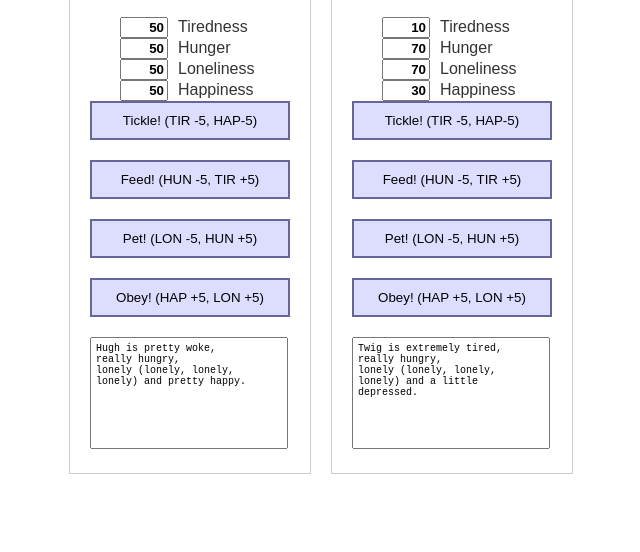
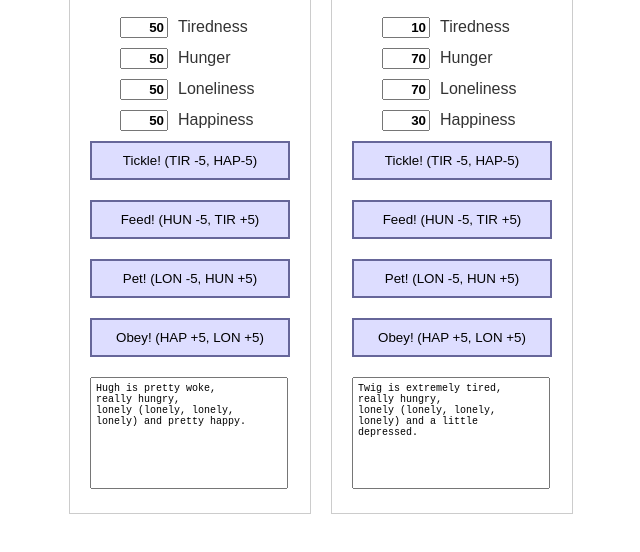
Before and after one commit to Scirius/solowork-cat, a website built with Parcel: page index.html in a window 1280 px wide. Shown: the part 80-632 px from the top of the page, without its empty margins (319-959 px from the left). Built offline with nearby package versions, Linux system fonts and the light colour scheme.

Commit message:
CSS margin fixes input fields

```diff
--- a/src/styles.css
+++ b/src/styles.css
@@ -12,6 +12,9 @@ body {
   padding: 20px;
   margin: 10px;
   display: inline-block;
+}
+.cat input {
+  margin-bottom: 10px;
 }
 
 .cat button {
```
